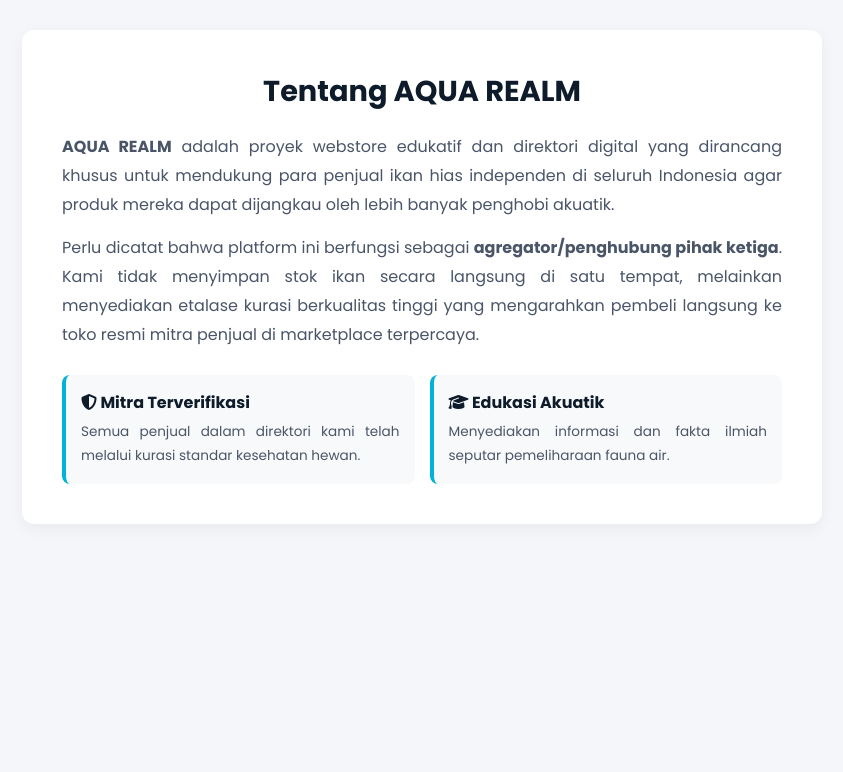
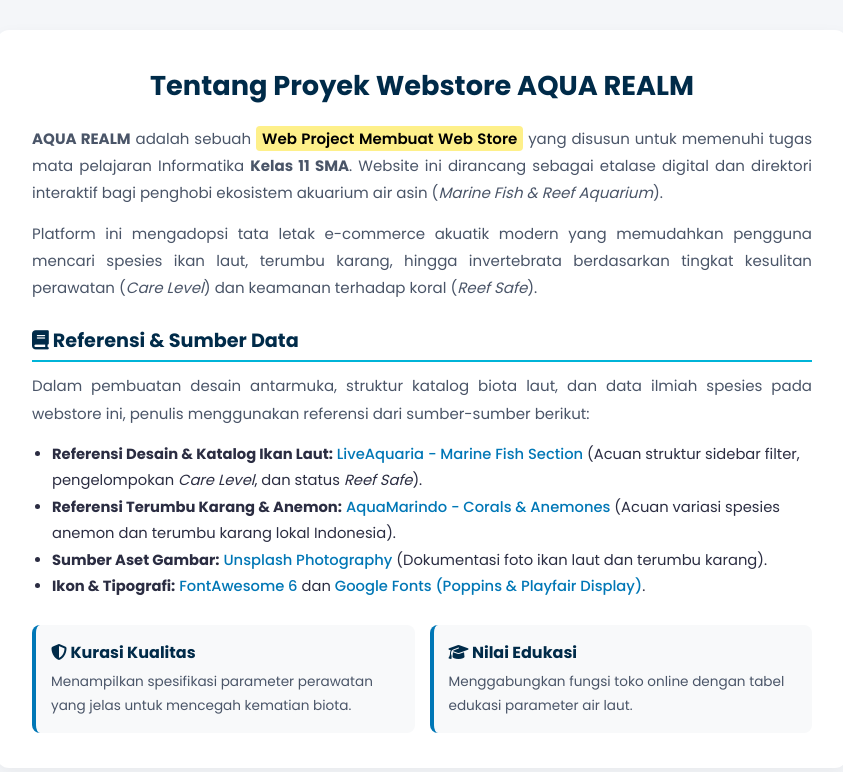
Before and after one commit to JavierSekolah/JavierSekolah.github.io, a plain HTML site: page tentang.html in a window 1280 px wide. Shown: the whole page, without its empty margins (218-1061 px from the left). Drawn offline with Linux system fonts and the light colour scheme.

Commit message:
Revise 'tentang.html' for project details and references
Updated the content and structure of the 'tentang.html' file to enhance information about the AQUA REALM project, including references and educational features.

```diff
--- a/tentang.html
+++ b/tentang.html
@@ -3,40 +3,68 @@
 <head>
     <meta charset="UTF-8">
     <meta name="viewport" content="width=device-width, initial-scale=1.0">
-    <title>Tentang Kami - AQUA REALM</title>
+    <title>Tentang & Referensi Sumber - AQUA REALM</title>
     <link href="https://fonts.googleapis.com/css2?family=Poppins:wght@300;400;500;600;700&display=swap" rel="stylesheet">
     <link rel="stylesheet" href="https://cdnjs.cloudflare.com/ajax/libs/font-awesome/6.4.0/css/all.min.css">
     <style>
         * { box-sizing: border-box; margin: 0; padding: 0; font-family: 'Poppins', sans-serif; }
         body { background-color: #f4f6f9; color: #2b2d42; padding: 30px 20px; }
-        .about-container { max-width: 800px; margin: 0 auto; background: white; padding: 40px; border-radius: 12px; box-shadow: 0 5px 15px rgba(0,0,0,0.05); }
-        h2 { color: #0d1b2a; margin-bottom: 20px; font-size: 1.8rem; text-align: center; }
-        p { color: #4a5568; margin-bottom: 15px; line-height: 1.8; text-align: justify; }
+        .about-container { max-width: 850px; margin: 0 auto; background: white; padding: 35px; border-radius: 12px; box-shadow: 0 5px 15px rgba(0,0,0,0.05); }
+        h2 { color: #002b49; margin-bottom: 18px; font-size: 1.7rem; text-align: center; }
+        h3 { color: #002b49; margin: 25px 0 10px; font-size: 1.2rem; border-bottom: 2px solid #00b4d8; padding-bottom: 5px; }
+        p { color: #4a5568; margin-bottom: 14px; line-height: 1.8; text-align: justify; font-size: 0.94rem; }
+
+        mark { background-color: #fef08a; padding: 2px 6px; border-radius: 4px; font-weight: 600; }
+
+        .ref-list {
+            margin-left: 20px;
+            color: #2b2d42;
+            font-size: 0.92rem;
+            line-height: 1.8;
+        }
+        .ref-list a {
+            color: #0077b6;
+            text-decoration: none;
+            font-weight: 500;
+        }
+        .ref-list a:hover {
+            text-decoration: underline;
+        }
+
         .features-list { margin-top: 25px; display: grid; grid-template-columns: repeat(auto-fit, minmax(220px, 1fr)); gap: 15px; }
-        .feature-item { background: #f8f9fa; padding: 15px; border-radius: 8px; border-left: 4px solid #00b4d8; }
-        .feature-item h4 { color: #0d1b2a; margin-bottom: 5px; font-size: 1rem; }
-        .feature-item p { font-size: 0.85rem; margin-bottom: 0; }
+        .feature-item { background: #f8f9fa; padding: 15px; border-radius: 8px; border-left: 4px solid #0077b6; }
+        .feature-item h4 { color: #002b49; margin-bottom: 5px; font-size: 1rem; }
+        .feature-item p { font-size: 0.85rem; margin-bottom: 0; text-align: left; }
     </style>
 </head>
 <body>
 
     <div class="about-container">
-        <h2>Tentang AQUA REALM</h2>
+        <h2>Tentang Proyek Webstore AQUA REALM</h2>
         <p>
-            <strong>AQUA REALM</strong> adalah proyek webstore edukatif dan direktori digital yang dirancang khusus untuk mendukung para penjual ikan hias independen di seluruh Indonesia agar produk mereka dapat dijangkau oleh lebih banyak penghobi akuatik.
+            <strong>AQUA REALM</strong> adalah sebuah <mark>Web Project Membuat Web Store</mark> yang disusun untuk memenuhi tugas mata pelajaran Informatika <strong>Kelas 11 SMA</strong>. Website ini dirancang sebagai etalase digital dan direktori interaktif bagi penghobi ekosistem akuarium air asin (<em>Marine Fish & Reef Aquarium</em>).
         </p>
         <p>
-            Perlu dicatat bahwa platform ini berfungsi sebagai <strong>agregator/penghubung pihak ketiga</strong>. Kami tidak menyimpan stok ikan secara langsung di satu tempat, melainkan menyediakan etalase kurasi berkualitas tinggi yang mengarahkan pembeli langsung ke toko resmi mitra penjual di marketplace terpercaya.
+            Platform ini mengadopsi tata letak e-commerce akuatik modern yang memudahkan pengguna mencari spesies ikan laut, terumbu karang, hingga invertebrata berdasarkan tingkat kesulitan perawatan (<em>Care Level</em>) dan keamanan terhadap koral (<em>Reef Safe</em>).
         </p>
+
+        <h3><i class="fa-solid fa-book"></i> Referensi & Sumber Data</h3>
+        <p>Dalam pembuatan desain antarmuka, struktur katalog biota laut, dan data ilmiah spesies pada webstore ini, penulis menggunakan referensi dari sumber-sumber berikut:</p>
+        <ul class="ref-list">
+            <li><strong>Referensi Desain & Katalog Ikan Laut:</strong> <a href="https://www.liveaquaria.com/pages/marine-fish" target="_blank" title="Kunjungi situs referensi LiveAquaria Marine Fish">LiveAquaria - Marine Fish Section</a> (Acuan struktur sidebar filter, pengelompokan <em>Care Level</em>, dan status <em>Reef Safe</em>).</li>
+            <li><strong>Referensi Terumbu Karang & Anemon:</strong> <a href="https://www.aquamarindo.com/corals/anemones" target="_blank" title="Kunjungi situs referensi AquaMarindo">AquaMarindo - Corals & Anemones</a> (Acuan variasi spesies anemon dan terumbu karang lokal Indonesia).</li>
+            <li><strong>Sumber Aset Gambar:</strong> <a href="https://unsplash.com" target="_blank" title="Kunjungi sumber foto bebas hak cipta Unsplash">Unsplash Photography</a> (Dokumentasi foto ikan laut dan terumbu karang).</li>
+            <li><strong>Ikon & Tipografi:</strong> <a href="https://fontawesome.com" target="_blank" title="Sumber ikon antarmuka">FontAwesome 6</a> dan <a href="https://fonts.google.com" target="_blank" title="Sumber font Google">Google Fonts (Poppins & Playfair Display)</a>.</li>
+        </ul>
 
         <div class="features-list">
             <div class="feature-item">
-                <h4><i class="fa-solid fa-shield-halved"></i> Mitra Terverifikasi</h4>
-                <p>Semua penjual dalam direktori kami telah melalui kurasi standar kesehatan hewan.</p>
+                <h4><i class="fa-solid fa-shield-halved"></i> Kurasi Kualitas</h4>
+                <p>Menampilkan spesifikasi parameter perawatan yang jelas untuk mencegah kematian biota.</p>
             </div>
             <div class="feature-item">
-                <h4><i class="fa-solid fa-graduation-cap"></i> Edukasi Akuatik</h4>
-                <p>Menyediakan informasi dan fakta ilmiah seputar pemeliharaan fauna air.</p>
+                <h4><i class="fa-solid fa-graduation-cap"></i> Nilai Edukasi</h4>
+                <p>Menggabungkan fungsi toko online dengan tabel edukasi parameter air laut.</p>
             </div>
         </div>
     </div>
```
